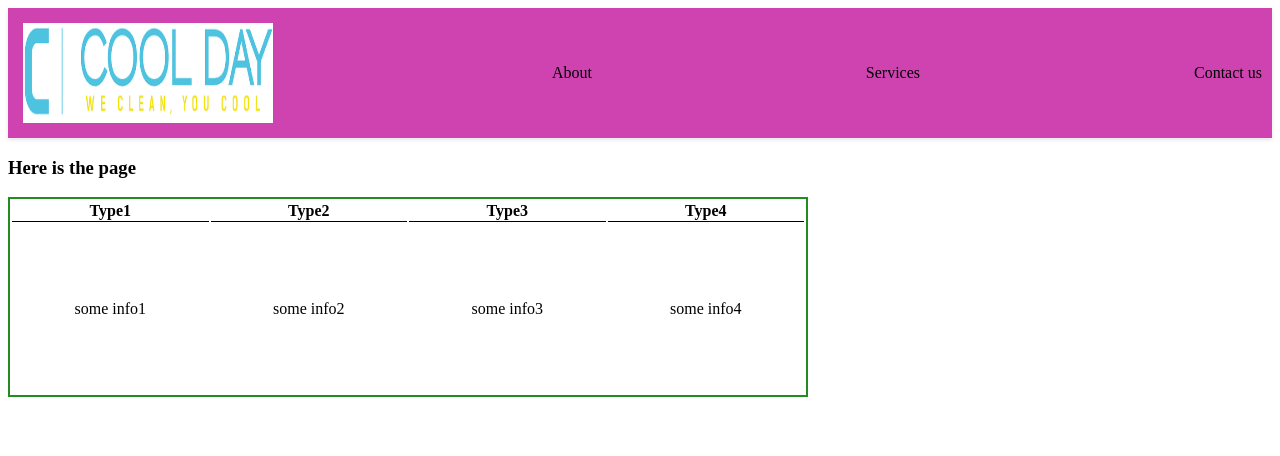
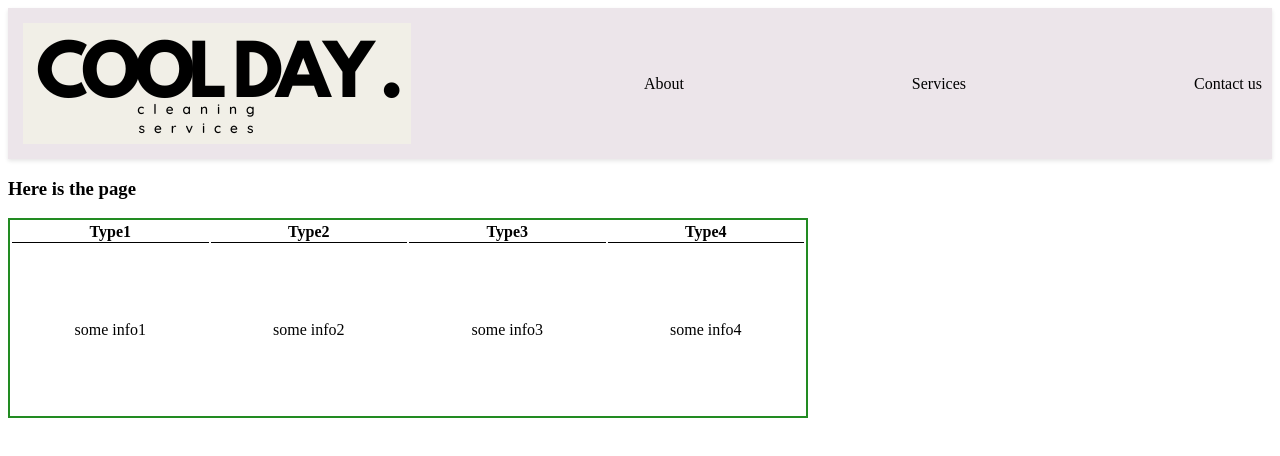
Before and after one commit to yerbol021/cleaning, a React (Create React App) app in the folder cleanapp/: page / in a window 1280 px wide. Shown: the top 456 px of the page. Built offline with nearby package versions, Linux system fonts and the light colour scheme.

Commit message:
Added logo

```diff
--- a/cleanapp/src/components/TopNavBar.jsx
+++ b/cleanapp/src/components/TopNavBar.jsx
@@ -1,6 +1,6 @@
 import React from "react";
 import "../styles/TopNavBar.scss";
-import logo from "../images/Logo.png";
+import logo from "../images/coolday.png";
 
 const TopNavBar = () => {
   return (
--- a/cleanapp/src/styles/TopNavBar.scss
+++ b/cleanapp/src/styles/TopNavBar.scss
@@ -3,14 +3,13 @@
   align-items: center;
   justify-content: space-between;
   padding: 10px;
-  background-color: #cf43b1;
+  background-color: #ece5ea;
   box-shadow: 0 2px 4px rgba(0, 0, 0, 0.1);
 }
 
 .navbar-logo img {
     float: left;
     display: inline-block;
-    width: 250px;
-    height: 100px;
+
     padding: 5px;
 }
```
Also changed, not shown: cleanapp/src/images/coolday.png (added).
